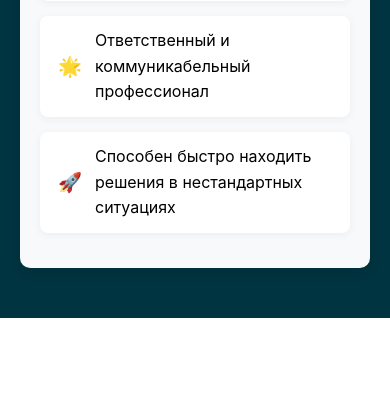
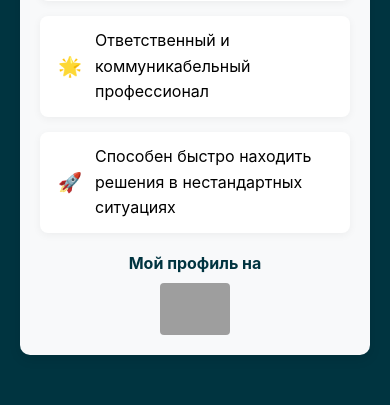
Before and after one commit to AndreiParmon/businesscard, a Django app: template templates/mysite/about.html in a window 390 px wide. Shown: the part 1350-1755 px from the top of the page. Before the commit the page ends 1668 px from the top, so only its background shows below. Run offline with Django 3.2, Linux system fonts and the light colour scheme; the template is opened without the code that fills it, so the values that code supplies are empty; grey boxes are pictures that could not be loaded.

Commit message:
Change about.html and styles.css

```diff
--- a/static/css/styles.css
+++ b/static/css/styles.css
@@ -703,6 +703,44 @@ nav a:target {
     text-align: center;
 }
 
+.work-link {
+  margin-top: 30px;
+  text-align: center;
+  font-size: 1.1rem;
+  color: #003440;
+  display: flex;
+  align-items: center;
+  justify-content: center;
+  gap: 10px;
+  flex-wrap: wrap;
+}
+
+.work-link a {
+  transition: transform 0.3s ease;
+}
+
+.work-link a:hover {
+  transform: scale(1.05);
+}
+
+.work-link img {
+  vertical-align: middle;
+  border-radius: 4px;
+}
+
+/* Адаптация для мобильных */
+@media (max-width: 768px) {
+  .work-link {
+    margin-top: 20px;
+    font-size: 1rem;
+    flex-direction: column;
+  }
+
+  .work-link img {
+    width: 70px;
+  }
+}
+
 /* Адаптация для мобильных */
 @media (max-width: 768px) {
     .experience-section {
--- a/templates/mysite/about.html
+++ b/templates/mysite/about.html
@@ -35,6 +35,12 @@
                     Способен быстро находить решения в нестандартных ситуациях
                 </li>
             </ul>
+            <div class="work-link">
+                <span><b>Мой профиль на </b></span>
+                <a href="https://rabota.by/resume/c93a9b66ff0375768d0039ed1f36516131757a" target="_blank" rel="noopener noreferrer">
+                    <img src="https://i.rabota.by/images/logos/svg/rabota.by.svg?v=29012024" alt="rabota.by" width="120">
+                </a>
+            </div>
         </div>
     </div>
 </section>
```
Also changed, not shown: 1 other file.
